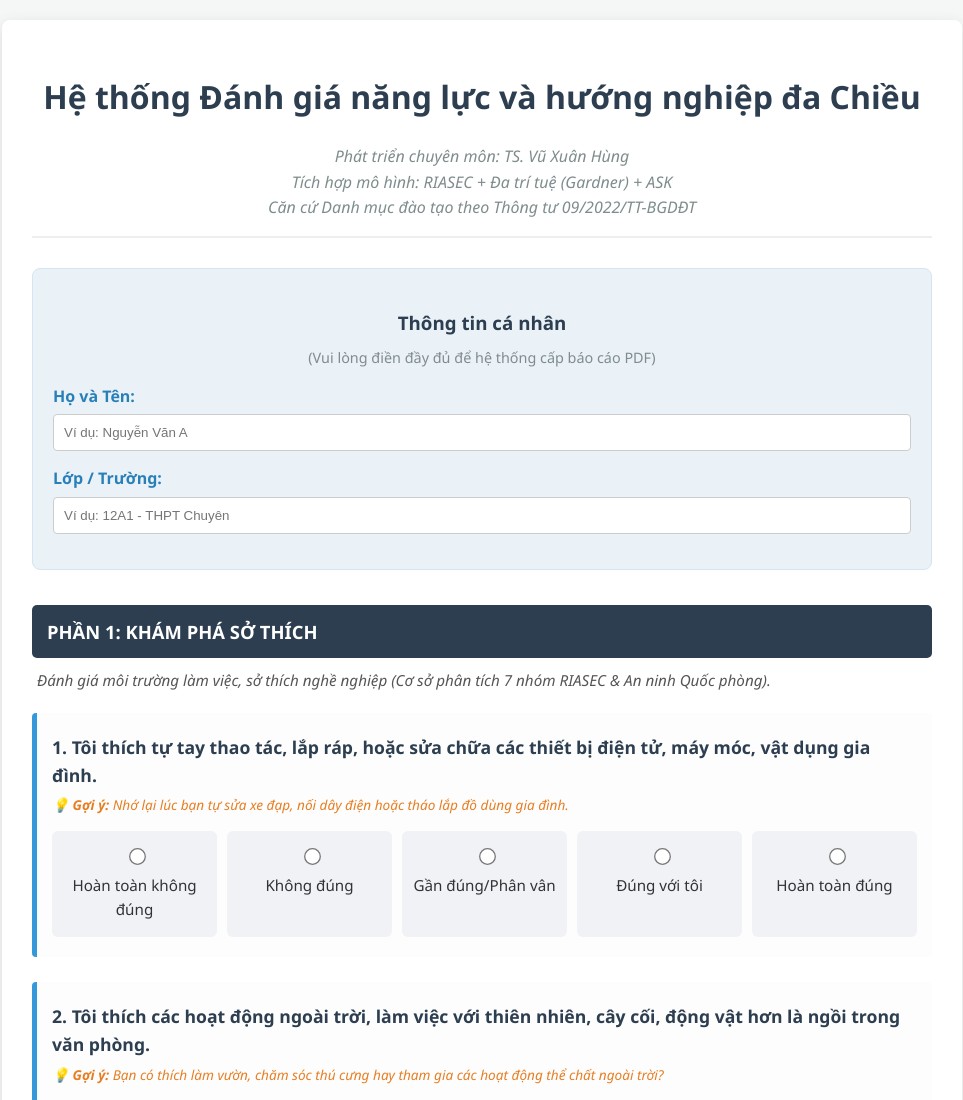
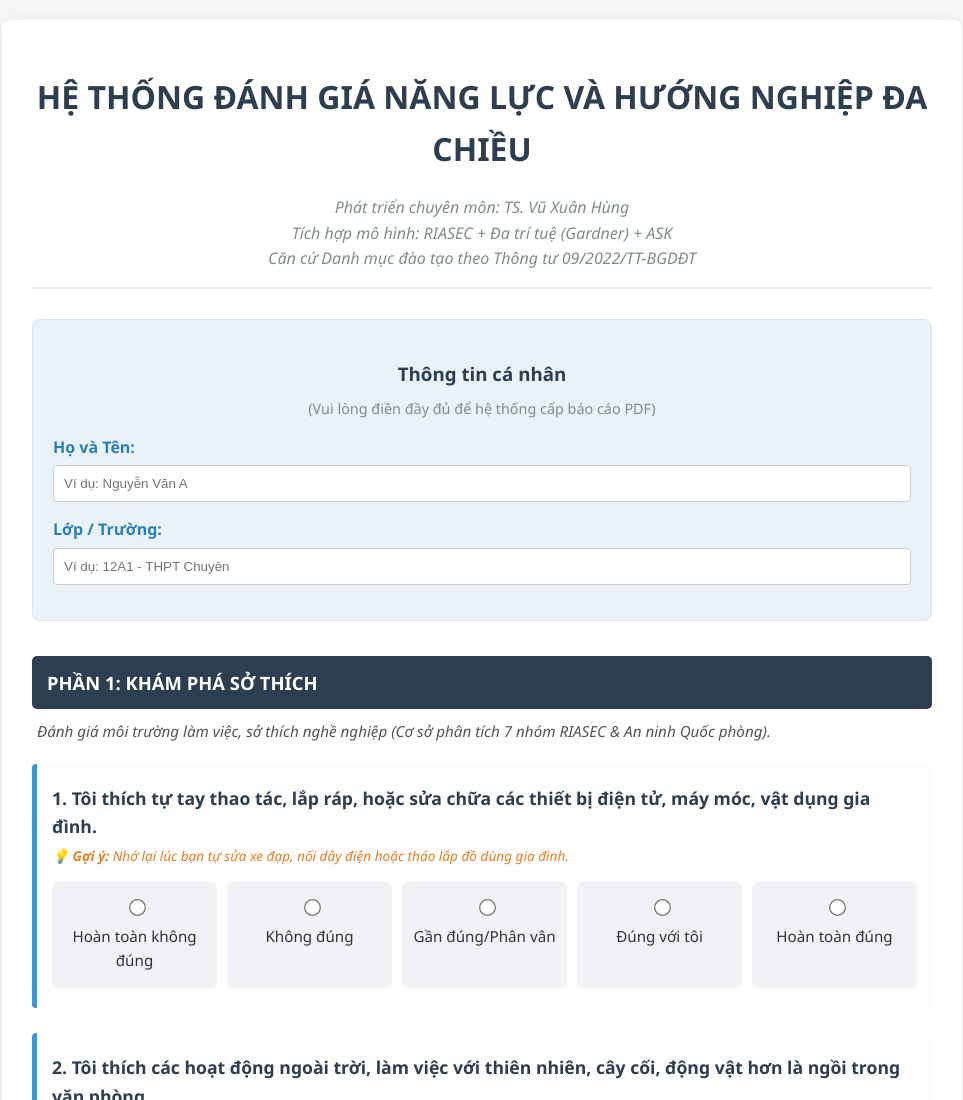
Before and after one commit to hungvdtn/trac-nghiem-huong-nghiep, a plain HTML site: page index.html in a window 1280 px wide. Shown: the top 1100 px of the page, without its empty margins (158-1121 px from the left). Drawn offline with nearby package versions, Linux system fonts and the light colour scheme.

Commit message:
Update index.html

```diff
--- a/index.html
+++ b/index.html
@@ -79,7 +79,7 @@
 
 <div class="container">
     <div class="main-header">
-        <h1>Hệ thống Đánh giá năng lực và hướng nghiệp đa Chiều</h1>
+        <h1>HỆ THỐNG ĐÁNH GIÁ NĂNG LỰC VÀ HƯỚNG NGHIỆP ĐA CHIỀU</h1>
         <div class="header-desc">
             Phát triển chuyên môn: TS. Vũ Xuân Hùng<br>
             Tích hợp mô hình: RIASEC + Đa trí tuệ (Gardner) + ASK<br>
```
